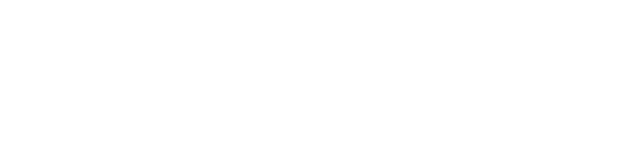
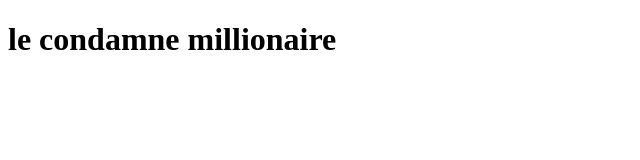
Before and after one commit to ALPHA-WAKA/premier-projet, a plain HTML site: page index.html in a window 1280 px wide. Shown: the whole page, without its empty margins (0-640 px from the left). Drawn offline with Linux system fonts and the light colour scheme.

Commit message:
premier-projet

```diff
--- a/index.html
+++ b/index.html
@@ -7,6 +7,6 @@
     <title>Projet</title>
 </head>
 <body>
-
+    <h1>le condamne millionaire</h1>
 </body>
 </html>
```
